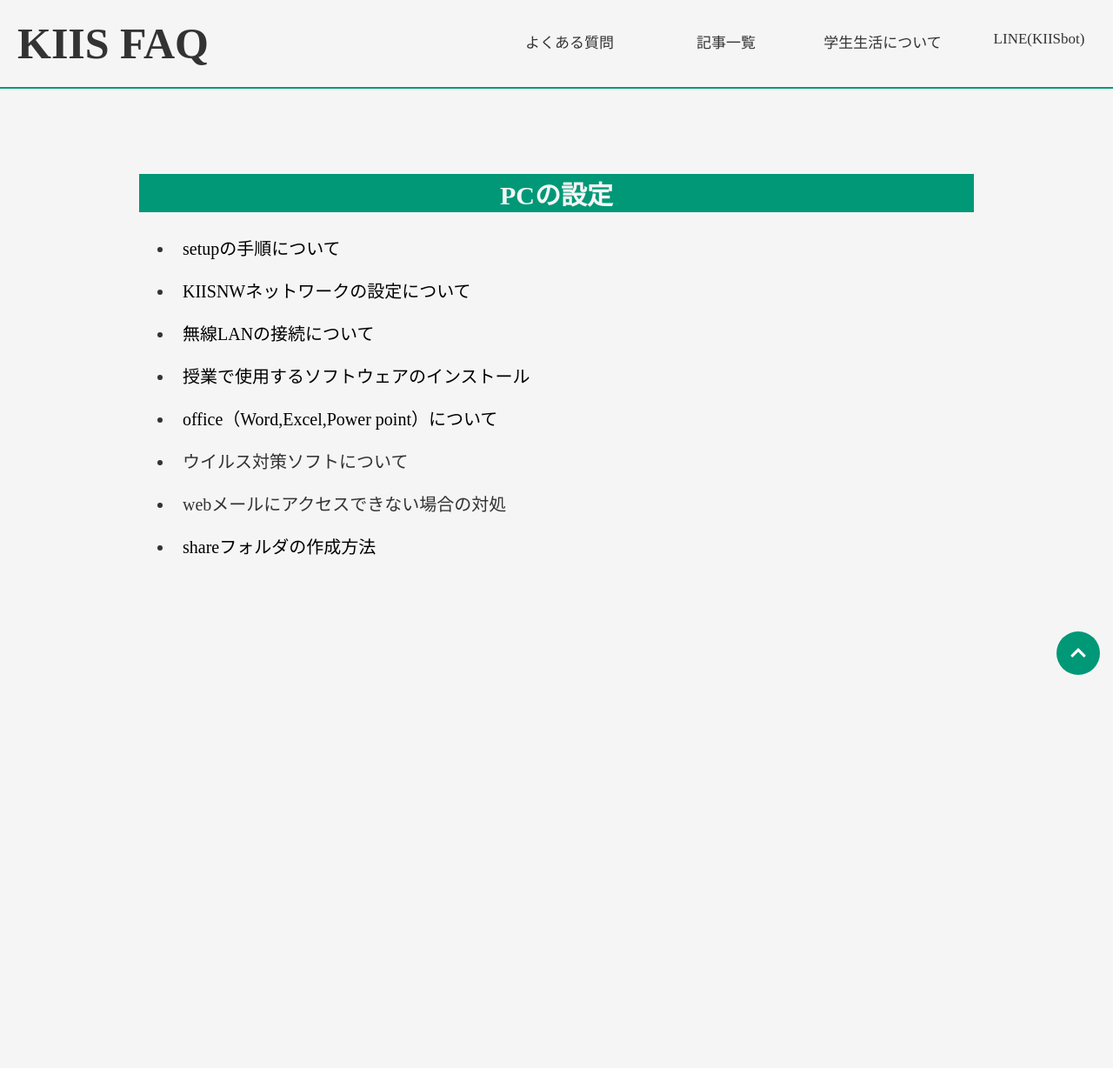
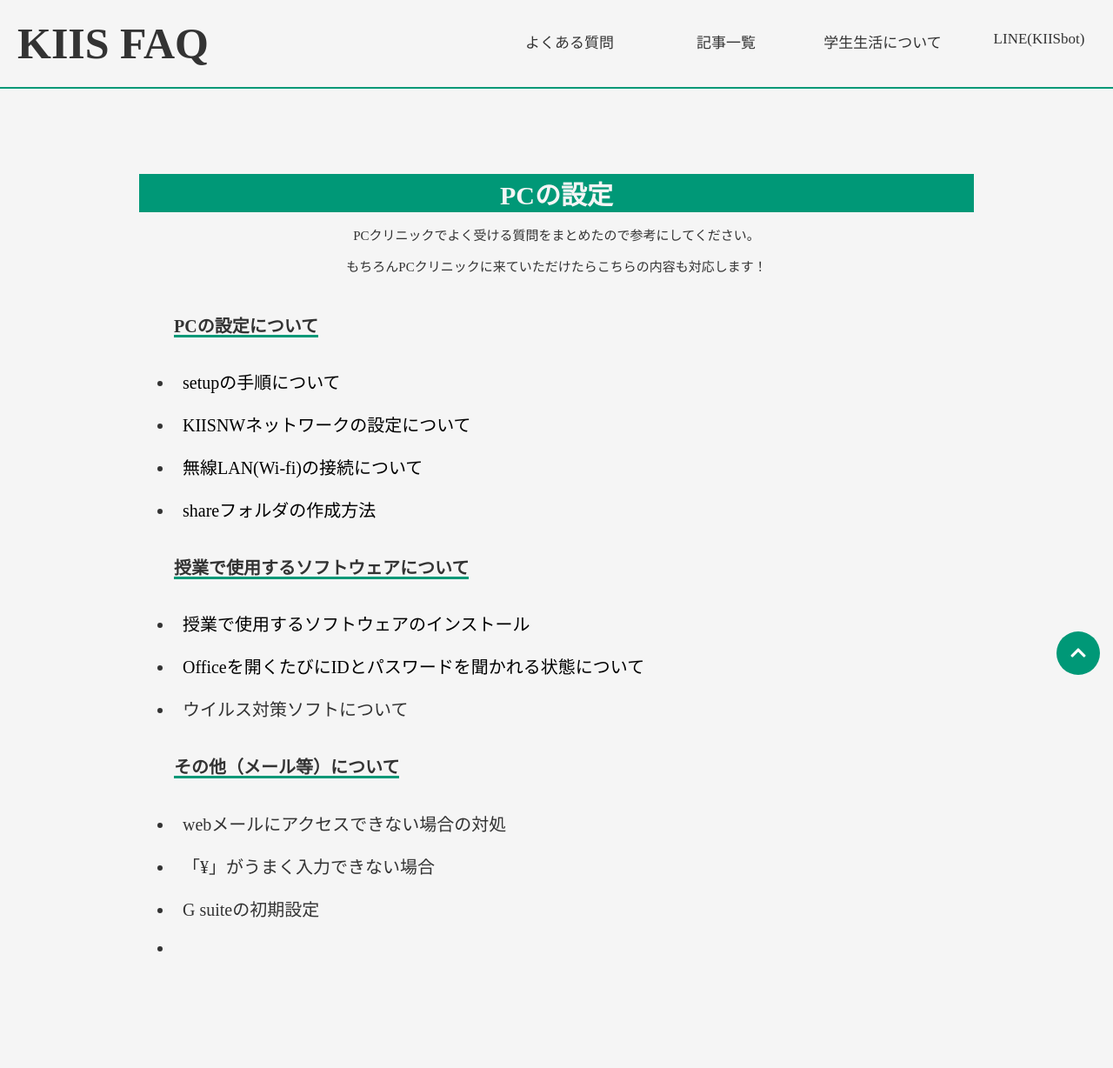
Before and after one commit to kirari-kiis/kiis_qa, a Flask app: page /qalist in a window 1280 px wide. Shown: the whole page at 87% size. Before the commit the page ends 776 px from the top, so only its background shows below. Run offline with Flask 2, Linux system fonts and the light colour scheme; some libraries are stand-ins or nearby versions.

Commit message:
list_title

```diff
--- a/app/app.py
+++ b/app/app.py
@@ -49,19 +49,25 @@ def kiisnw():
 def school_info():
     return render_template("school_info.html")
 
-#「/install_office」へアクセスがあった場合に、「install_std.html」の文字列を返す
-@app.route("/install_office")
-def office_std():
-    content = "Office"
-    office_url = "OfficeURL"
-    return render_template("install_std.html", content=content,office_url=office_url)
+#「/install_std」へアクセスがあった場合に、「install_std.html」の文字列を返す
+@app.route("/install_std")
+def install_std():
+    return render_template("install_std.html")
+    # content = "Office"
+    # office_url = "OfficeURL"
+    # return render_template("install_std.html", content=content,office_url=office_url)
+#「/office_id」へアクセスがあった場合に、「office_id.html」の文字列を返す
+@app.route("/office_id")
+def office_id():
+    return render_template("office_id.html")
 
-#「/install_virusbuster」へアクセスがあった場合に、「install_std.html」の文字列を返す
-@app.route("/install_virusbuster")
-def virusbuster_std():
-    content = "ウイルスバスター"
-    virus_url = "VirusBusterURL"
-    return render_template("install_std.html", content=content,virus_url=virus_url)
+
+# #「/install_virusbuster」へアクセスがあった場合に、「install_std.html」の文字列を返す
+# @app.route("/install_virusbuster")
+# def virusbuster_std():
+#     content = "ウイルスバスター"
+#     virus_url = "VirusBusterURL"
+#     return render_template("install_std.html", content=content,virus_url=virus_url)
 
 #「/office_pcc」へアクセスがあった場合に、「office_pcc.html」の文字列を返す
 @app.route("/office_pcc")
--- a/app/static/css/main.css
+++ b/app/static/css/main.css
@@ -9,7 +9,8 @@ h3,
 h4,
 p,
 a,
-li {
+li,
+div{
   font-family: "Noto Serif JP", serif;
 }
 
@@ -442,7 +443,7 @@ a > li {
   -webkit-transition: 0.4s ease;
   transition: 0.4s ease;
   opacity: 0;
-  background-color: #DAF0EB;
+  background-color: whitesmoke;
   color: #333;
 }
 .cp_qa .cp_actab input[type="checkbox"]:checked ~ .cp_actab-content {
@@ -510,3 +511,9 @@ ol > p{
 li{
   color: #333;
 }
+
+.anstitle{
+  font-size: 20px;
+  background: linear-gradient(transparent 90%, #009877 70%);
+  display: inline-block;
+}
--- a/app/templates/index.html
+++ b/app/templates/index.html
@@ -92,7 +92,7 @@
             <div class="cp_actab">
                 <input id="cp_tabfour026" type="checkbox" name="tabs">
                 <div class="cp_plus">+</div>
-                <label for="cp_tabfour026">Officeの画面で資格情報の入力を求める画面が消えません。</label>
+                <label for="cp_tabfour026">Officeの画面でIDとパスワードの入力を求める画面が消えません。</label>
                 <div class="cp_actab-content">Officeのインストールは学生個人ではできません。PCクリニックで対応しているので
                     PCクリニックでスタッフに相談してください。<a href="{{url_for('office_pcc')}}"><p>Officeのインストール手順はこちら（PCCメンバー限定）</p></a>
                 </div>
--- a/app/templates/install_std.html
+++ b/app/templates/install_std.html
@@ -6,6 +6,9 @@
     <hr class="cp_hr05" />
     <p>授業で使用するソフトウェア（Office,Visual Studio, ウイルスバスター）は学生個人でインストールできません。二階のPCクリニックにて
         スタッフが対応しております。
+    </p>
+    <p>また、インストールできる数は各ソフトウェア一人一つのライセンスとなっています。既に大学でOfficeやウイルスバスターなどを
+        インストールしたことがある場合はインストールしたいパソコンと以前使用していたパソコン（壊れていても）どちらも持ってきてください。
     </p>
 
     <a href="{{url_for('office_pcc')}}"><p>Officeのインストール手順はこちら（PCCメンバー限定）</p></a>
--- a/app/templates/qalist.html
+++ b/app/templates/qalist.html
@@ -3,17 +3,25 @@
 <div class="left"></div>
 <div class="main">
     <h2>PCの設定</h2>
-
+    <p id="center">PCクリニックでよく受ける質問をまとめたので参考にしてください。</p>
+    <p id="center">もちろんPCクリニックに来ていただけたらこちらの内容も対応します！</p>
     <ul class="ans">
+        <h4 class="anstitle">PCの設定について</h4>
         <li><a href="{{url_for('setup')}}">setupの手順について</a></li>
         <li><a href="{{url_for('kiisnw')}}">KIISNWネットワークの設定について</a></li>
-        <li><a href="{{url_for('nw_info')}}">無線LANの接続について</a></li>
-        <li><a href="{{url_for('virusbuster_std')}}">授業で使用するソフトウェアのインストール</a></li>
-        <li><a href="{{url_for('office_std')}}"> office（Word,Excel,Power point）について</a></li>
-        <li>ウイルス対策ソフトについて</li>
-        <li>webメールにアクセスできない場合の対処</li>
+        <li><a href="{{url_for('nw_info')}}">無線LAN(Wi-fi)の接続について</a></li>
         <li><a href="{{url_for('share')}}"> shareフォルダの作成方法</a></li>
 
+        <h4 class="anstitle">授業で使用するソフトウェアについて</h4>
+        <li><a href="{{url_for('install_std')}}">授業で使用するソフトウェアのインストール</a></li>
+        <li><a href="{{url_for('office_id')}}"> Officeを開くたびにIDとパスワードを聞かれる状態について</a></li>
+        <li>ウイルス対策ソフトについて</li>
+
+        <h4 class="anstitle">その他（メール等）について</h4>
+        <li>webメールにアクセスできない場合の対処</li>
+        <li>「¥」がうまく入力できない場合</li>
+        <li>G suiteの初期設定</li>
+        <li></li>
     </ul>
 
 </div>
```
Also changed, not shown: app/templates/office_id.html (added, +22 -0 lines), app/templates/share.html (+10 -0 lines), 1 other file.
